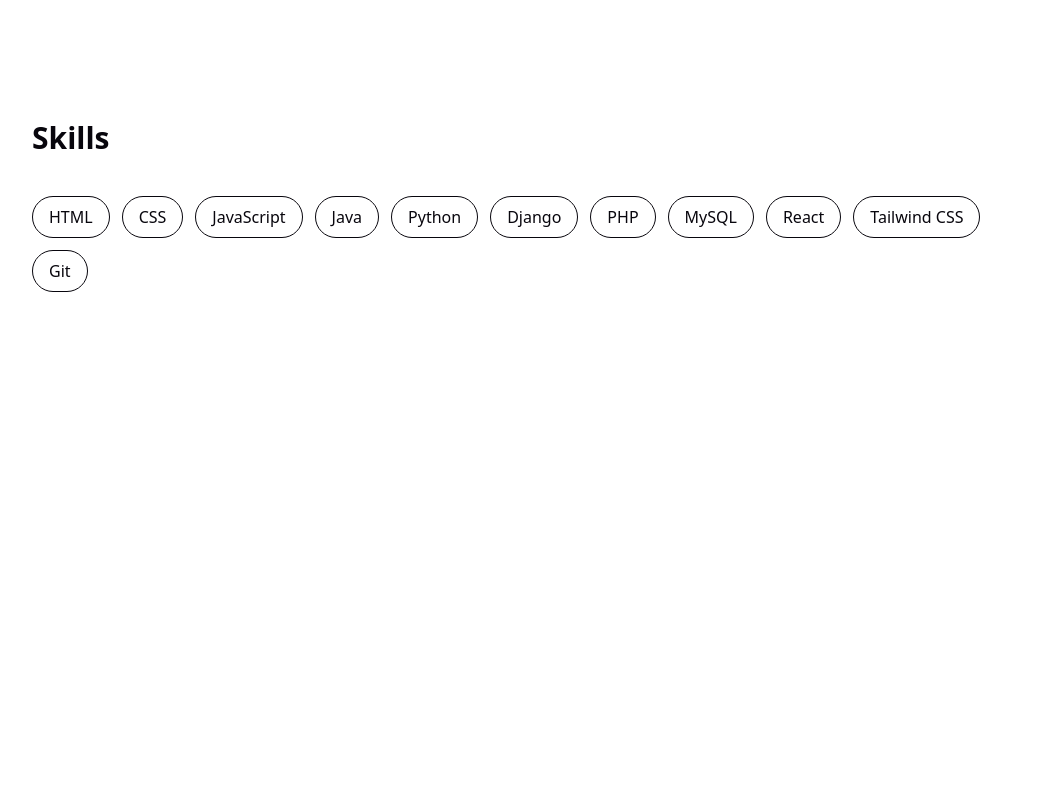
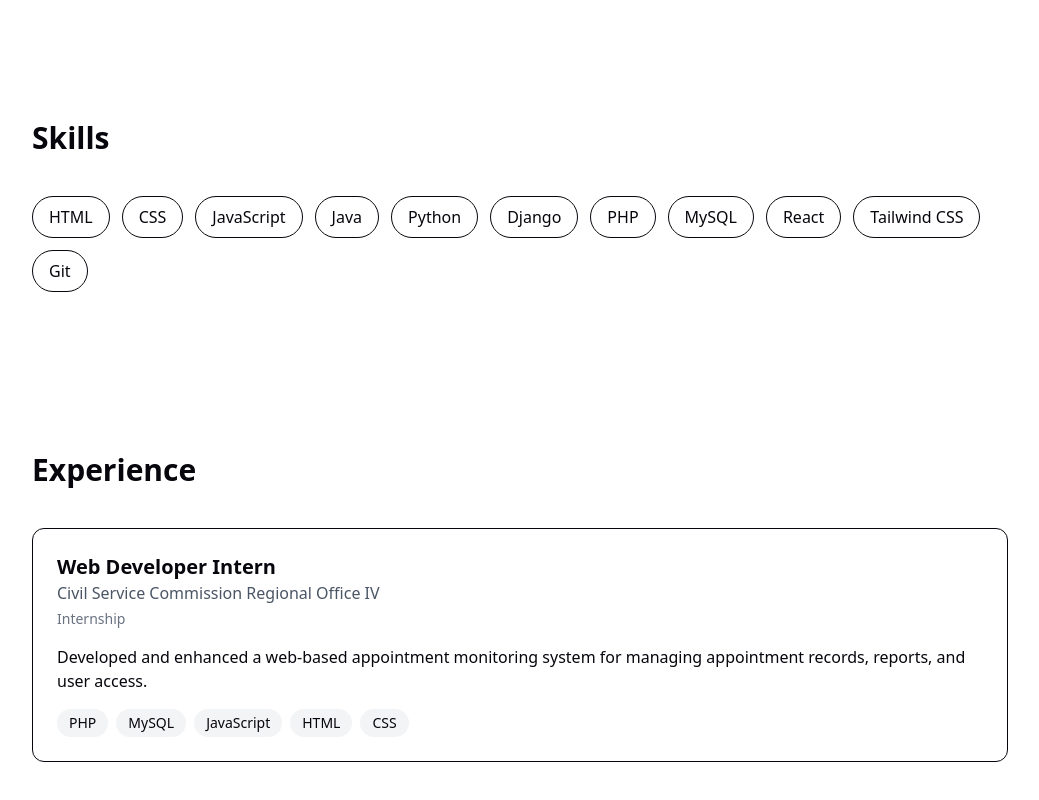
Before and after one commit to ledalmeniana444-bit/led-portfolio, a React app in the folder frontend/: page / in a window 1280 px wide. Shown: the part 1535-2335 px from the top of the page, without its empty margins (120-1159 px from the left). Before the commit the page ends 1907 px from the top, so only its background shows below. Built offline with nearby package versions, Linux system fonts and the light colour scheme; the HTML template or start-up script is replaced by a standard one.

Commit message:
Experience Section Added

```diff
--- a/frontend/src/App.jsx
+++ b/frontend/src/App.jsx
@@ -3,6 +3,7 @@
 import About from "./components/sections/About";
 import Projects from "./components/sections/Projects";
 import Skills from "./components/sections/Skills";
+import Experience from "./components/sections/Experience";
 
 function App(){
   return(
@@ -12,6 +13,7 @@
       <About/>
       <Projects/>
       <Skills/>
+      <Experience/>
     </>
   );
 }
--- /dev/null
+++ b/frontend/src/components/sections/Experience.jsx
@@ -0,0 +1,66 @@
+function Experience() {
+  const experiences = [
+    {
+      role:"Web Developer Intern",
+      company: "Civil Service Commission Regional Office IV",
+      duration: "Internship",
+      description:
+        "Developed and enhanced a web-based appointment monitoring system for managing appointment records, reports, and user access.",
+      technologies: [
+        "PHP",
+        "MySQL",
+        "JavaScript",
+        "HTML",
+        "CSS",
+      ],
+    },
+  ];
+
+  return (
+    <section id="experience" className="py-20">
+      <div className="max-w-5xl mx-auto px-6">
+        <h2 className="text-3xl font-bold mb-10">
+          Experience
+        </h2>
+
+        <div className="space-y-8">
+          {experiences.map((experience) => (
+            <div
+              key={experience.company}
+              className="border rounded-xl p-6"
+            >
+              <h3 className="text-xl font-semibold">
+                {experience.role}
+              </h3>
+
+              <p className="text-gray-600">
+                {experience.company}
+              </p>
+
+              <p className="text-sm text-gray-500 mt-1">
+                {experience.duration}
+              </p>
+
+              <p className="mt-4">
+                {experience.description}
+              </p>
+
+              <div className="flex flex-wrap gap-2 mt-4">
+                {experience.technologies.map((tech) => (
+                  <span
+                    key={tech}
+                    className="px-3 py-1 bg-gray-100 rounded-full text-sm"
+                  >
+                    {tech}
+                  </span>
+                ))}
+              </div>
+            </div>
+          ))}
+        </div>
+      </div>
+    </section>
+  );
+}
+
+export default Experience;
```
